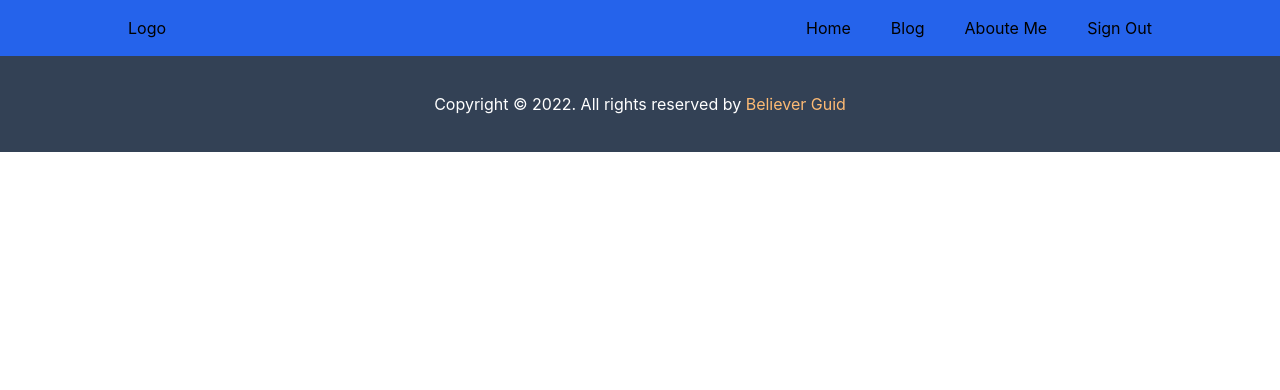
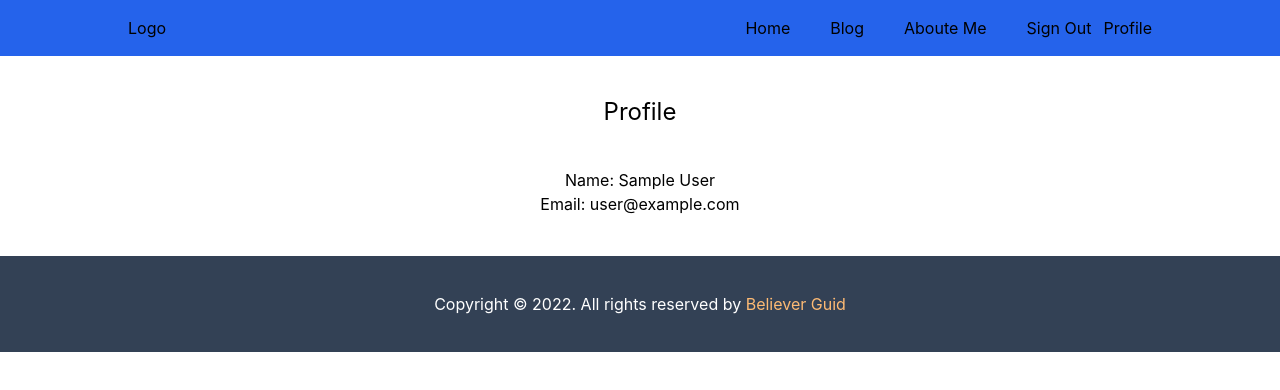
Before and after one commit to wdtahmid/beleiver-guide-v1, a React (Create React App) app in the folder believer-guide/: page /profile in a window 1280 px wide. Shown: the top 390 px of the page. Built offline with nearby package versions, Linux system fonts and the light colour scheme; no server answers; sample sign-in values are in the browser's storage.

Commit message:
requireauth final

```diff
--- a/believer-guide/src/App.js
+++ b/believer-guide/src/App.js
@@ -11,6 +11,7 @@ import CheckOut from './Pages/CheckOut/CheckOut';
 import SignUp from './Pages/SignUp/SignUp';
 import RequireAuth from './hooks/RequireAuth/RequireAuth';
 import ServiceDetails from './Pages/ServiceDetails/ServiceDetails';
+import Profile from './Profile/Profile';
 
 function App() {
   return (
@@ -28,7 +29,11 @@ function App() {
           </RequireAuth>}>
         </Route>
 
-
+        <Route path='profile' element={
+          <RequireAuth>
+          <Profile></Profile>
+          </RequireAuth>
+        }></Route>
         <Route path='/signin' element={<SignIn></SignIn>}></Route>
         <Route path='signup' element={<SignUp></SignUp>}></Route>
       </Routes>
--- a/believer-guide/src/Pages/CheckOut/CheckOut.js
+++ b/believer-guide/src/Pages/CheckOut/CheckOut.js
@@ -2,10 +2,10 @@ import React from 'react';
 
 const CheckOut = () => {
     return (
-        <div>
-            <div className="checkout-form">
+        <div className='w-2/4 mx-auto'>
+            <div className="checkout-form py-32">
                 <h2 className='font-bold text-2xl mb-3'>Checkout Form</h2>
-                <form className='flex flex-col gap-3 w-3/5'>
+                <form className='flex flex-col gap-3 w-3/5 mx-auto'>
                     <div className="form-group">
                         <div className="form-sub-group flex">
                             <input className='p-2 border border-slate-500 rounded-md w-1/2' type="text" name="fname" id="fname" placeholder='First Name' />
--- a/believer-guide/src/Pages/Shared/Header/Header.js
+++ b/believer-guide/src/Pages/Shared/Header/Header.js
@@ -23,7 +23,10 @@ const Header = () => {
 
                     {user
                         ?
-                        <button onClick={logOut}>Sign Out</button>
+                        <div>
+                            <button onClick={logOut}>Sign Out</button>
+                            <Link className='ml-3' to='/profile'>Profile</Link>
+                        </div>
                         :
                         <div>
                             <Link to='signin'>Sign In</Link>
--- a/believer-guide/src/Pages/SignIn/SignIn.js
+++ b/believer-guide/src/Pages/SignIn/SignIn.js
@@ -1,6 +1,6 @@
 import React, { useState } from 'react';
 import { useAuthState, useSignInWithEmailAndPassword } from 'react-firebase-hooks/auth';
-import { Link, useNavigate } from 'react-router-dom';
+import { Link, useLocation, useNavigate } from 'react-router-dom';
 import auth from '../../hooks/useFirebase/useFirebase';
 
 import googleIcon from '../../img/incons/google.png';
@@ -8,10 +8,16 @@ import facebookIcon from '../../img/incons/facebook.png';
 
 const SignIn = () => {
     const [user] = useAuthState(auth);
+    let navigate = useNavigate();
+    let location = useLocation();
+
+    let from = location.state?.from?.pathname || '/';
+    if (user) {
+        navigate(from, { replace: true });
+    }
 
     const [passError, setPassError] = useState('');
     const [formError] = useState('User already existing');
-    const navigate = useNavigate();
 
     const [
         signInWithEmailAndPassword,
@@ -19,9 +25,7 @@ const SignIn = () => {
     ] = useSignInWithEmailAndPassword(auth);
 
 
-    if (user) {
-        navigate('/checkout')
-    }
+
     const handleSignIn = async (event) => {
         event.preventDefault();
 
--- /dev/null
+++ b/believer-guide/src/Profile/Profile.js
@@ -0,0 +1,19 @@
+import React from 'react';
+import { useAuthState } from 'react-firebase-hooks/auth';
+import auth from '../hooks/useFirebase/useFirebase';
+
+const Profile = () => {
+    const [user, loading] = useAuthState(auth);
+    if (loading) {
+        return 'Loading';
+    }
+    return (
+        <div className='text-center py-10'>
+            <h2 className='text-2xl mb-10'>Profile</h2>
+            <p>Name: {user?.displayName ? user.displayName : 'Name is undefind'}</p>
+            <p>Email: {user?.email}</p>
+        </div>
+    );
+};
+
+export default Profile;
--- a/believer-guide/src/hooks/RequireAuth/RequireAuth.js
+++ b/believer-guide/src/hooks/RequireAuth/RequireAuth.js
@@ -3,9 +3,11 @@ import { Navigate, useLocation } from "react-router-dom";
 import auth from "../useFirebase/useFirebase";
 
 const RequireAuth = ({ children }) => {
-    let [user] = useAuthState(auth);
+    let [user, loading] = useAuthState(auth);
     let location = useLocation();
-
+    if (loading) {
+        return 'Loading...';
+    }
     if (!user) {
         // Redirect them to the /login page, but save the current location they were
         // trying to go to when they were redirected. This allows us to send them
```
